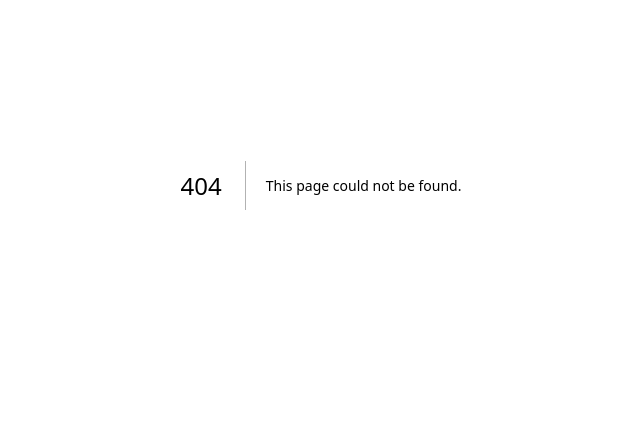
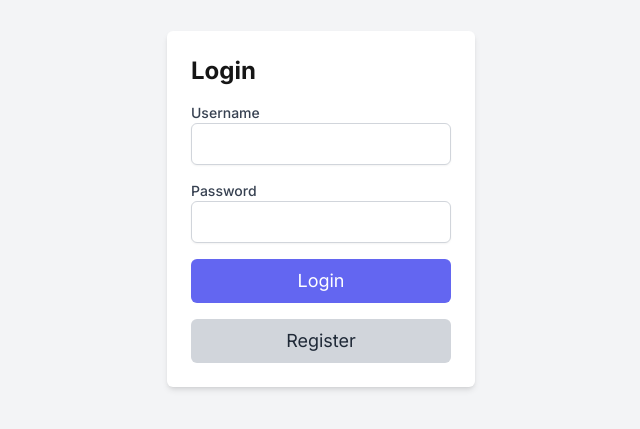
Before and after one commit to Operating-Owls/next-component-library, a Next.js app: page /login-demo in a window 1280 px wide. Before the commit this address had no page. Shown: the part 215-644 px from the top of the page, without its empty margins (319-959 px from the left). Built offline with nearby package versions, Linux system fonts and the light colour scheme.

Commit message:
Received

```diff
--- /dev/null
+++ b/app/api/login/route.js
@@ -0,0 +1,86 @@
+import CryptoJS from 'crypto-js';
+
+// Function to encrypt password
+const encryptPassword = (password) => {
+  return CryptoJS.AES.encrypt(password, 'secret_key').toString();
+};
+
+// Function to decrypt password
+const decryptPassword = (encryptedPassword) => {
+  const bytes = CryptoJS.AES.decrypt(encryptedPassword, 'secret_key');
+  return bytes.toString(CryptoJS.enc.Utf8);
+};
+
+// Example user database (replace with your actual user data and backend logic)
+let users = [
+  { id: 1, username: 'user1', password: encryptPassword('password1') },
+  { id: 2, username: 'user2', password: encryptPassword('password2') },
+];
+
+// API handler for registering new users
+const registerUser = (username, password) => {
+  const encryptedPassword = encryptPassword(password);
+  const newUser = {
+    id: users.length + 1,
+    username,
+    password: encryptedPassword,
+  };
+  users.push(newUser);
+  return newUser;
+};
+
+// API handler for login and registration
+export default function handler(req, res) {
+  if (req.method === 'POST') {
+    // Handle user login
+    const { username, password: encrypted_password_input } = req.body;
+
+    console.log('Received login request:', {
+      username,
+      password: encrypted_password_input,
+    });
+
+    // Find user by username
+    const user = users.find((u) => u.username === username);
+
+    if (!user) {
+      console.log('User not found');
+      return res.status(404).json({ message: 'User not found' });
+    }
+
+    // Decrypt stored password and compare
+    const decryptedPassword = decryptPassword(user.password);
+    const decrypted_password_input = decryptPassword(encrypted_password_input);
+
+    console.log('Decrypted password:', decryptedPassword);
+
+    if (decrypted_password_input !== decryptedPassword) {
+      console.log('Invalid credentials');
+      return res.status(401).json({ message: 'Invalid credentials' });
+    }
+
+    // If credentials are valid, respond with success message
+    console.log('Login successful');
+    return res.status(200).json({ message: 'Login successful' });
+  } else if (req.method === 'PUT') {
+    // Handle user registration
+    const { username, password } = req.body;
+
+    // Check if username already exists
+    const existingUser = users.find((u) => u.username === username);
+    if (existingUser) {
+      return res.status(400).json({ message: 'Username already exists' });
+    }
+
+    // Register new user
+    const newUser = registerUser(username, password);
+
+    return res
+      .status(201)
+      .json({ message: 'User registered successfully', user: newUser });
+  } else {
+    // Handle other HTTP methods
+    console.log('Method Not Allowed');
+    return res.status(405).json({ message: 'Method Not Allowed' });
+  }
+}
--- /dev/null
+++ b/app/login-demo/page.js
@@ -0,0 +1,11 @@
+import LoginForm from "@/components/login/LoginForm";
+
+const LoginPage = () => {
+  return (
+    <div className="min-h-screen bg-gray-100 flex items-center justify-center">
+      <LoginForm />
+    </div>
+  );
+};
+
+export default LoginPage;
--- /dev/null
+++ b/components/login/LoginForm.js
@@ -0,0 +1,127 @@
+'use client';
+import React, { useState } from 'react';
+import CryptoJS from 'crypto-js';
+
+const LoginForm = () => {
+  const [username, setUsername] = useState('');
+  const [password, setPassword] = useState('');
+  const [error, setError] = useState('');
+  const [successMessage, setSuccessMessage] = useState('');
+
+  const handleSubmit = async (e) => {
+    e.preventDefault();
+
+    try {
+      // Encrypt password before sending
+      const encryptedPassword = encryptPassword(password);
+
+      const response = await fetch('/api/login', {
+        method: 'POST',
+        headers: {
+          'Content-Type': 'application/json',
+        },
+        body: JSON.stringify({ username, password: encryptedPassword }),
+      });
+
+      if (response.ok) {
+        const responseData = await response.json();
+        console.log('Login successful');
+        setSuccessMessage(responseData.message); // Set success message
+        setError(''); // Clear any previous error message
+        // Redirect or perform actions after successful login
+      } else {
+        const errorData = await response.json();
+        console.error('Login failed:', errorData.message);
+        setError(errorData.message);
+        setSuccessMessage(''); // Clear success message
+      }
+    } catch (error) {
+      console.error('Error:', error);
+      setError('An unexpected error occurred. Please try again.');
+      setSuccessMessage(''); // Clear success message
+    }
+
+    // Clear password after logging in
+    setPassword('');
+  };
+
+  const handleRegister = async () => {
+    try {
+      const response = await fetch('/api/login', {
+        method: 'PUT',
+        headers: {
+          'Content-Type': 'application/json',
+        },
+        body: JSON.stringify({ username, password }),
+      });
+
+      if (response.ok) {
+        const responseData = await response.json();
+        setSuccessMessage(responseData.message); // Set success message
+        setError(''); // Clear any previous error message
+      } else {
+        const errorData = await response.json();
+        setError(errorData.message);
+        setSuccessMessage(''); // Clear success message
+      }
+    } catch (error) {
+      console.error('Error:', error);
+      setError('An unexpected error occurred. Please try again.');
+      setSuccessMessage(''); // Clear success message
+    }
+
+    // Clear password after registration attempt
+    setPassword('');
+  };
+
+  // Function to encrypt password
+  const encryptPassword = (password) => {
+    return CryptoJS.AES.encrypt(password, 'secret_key').toString();
+  };
+
+  return (
+    <div className="max-w-sm mx-auto mt-12 p-6 bg-white shadow-md rounded-md">
+      <h2 className="text-2xl font-bold mb-4">Login</h2>
+      {error && <p className="text-red-500 mb-4">{error}</p>}
+      {successMessage && <p className="text-green-500 mb-4">{successMessage}</p>}
+      <form onSubmit={handleSubmit} className="space-y-4">
+        <div>
+          <label className="block text-sm font-medium text-gray-700">Username</label>
+          <input
+            type="text"
+            value={username}
+            onChange={(e) => setUsername(e.target.value)}
+            className="w-full px-3 py-2 border border-gray-300 shadow-sm focus:outline-none focus:border-indigo-500 focus:ring focus:ring-indigo-500 focus:ring-opacity-50 rounded-md"
+            required
+          />
+        </div>
+        <div>
+          <label className="block text-sm font-medium text-gray-700">Password</label>
+          <input
+            type="password"
+            value={password}
+            onChange={(e) => setPassword(e.target.value)}
+            className="w-full px-3 py-2 border border-gray-300 shadow-sm focus:outline-none focus:border-indigo-500 focus:ring focus:ring-indigo-500 focus:ring-opacity-50 rounded-md"
+            required
+          />
+        </div>
+        <button
+          type="submit"
+          className="w-full bg-indigo-500 text-white py-2 px-4 rounded-md hover:bg-indigo-600 focus:outline-none focus:bg-indigo-600"
+        >
+          Login
+        </button>
+      </form>
+      <div className="mt-4">
+        <button
+          onClick={handleRegister}
+          className="w-full bg-gray-300 text-gray-800 py-2 px-4 rounded-md hover:bg-gray-400 focus:outline-none focus:bg-gray-400"
+        >
+          Register
+        </button>
+      </div>
+    </div>
+  );
+};
+
+export default LoginForm;
--- a/package.json
+++ b/package.json
@@ -14,6 +14,7 @@
     "@fortawesome/free-solid-svg-icons": "^6.5.2",
     "@fortawesome/react-fontawesome": "^0.2.2",
     "cookie": "^0.6.0",
+    "crypto-js": "^4.2.0",
     "daisyui": "^4.12.10",
     "dotenv": "^16.4.5",
     "moment": "^2.30.1",
```
Also changed, not shown: 1 other file (tests, documents, lock files or other folders).
